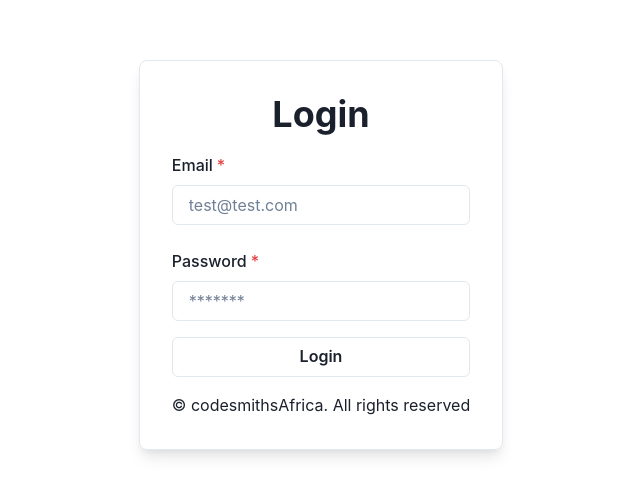
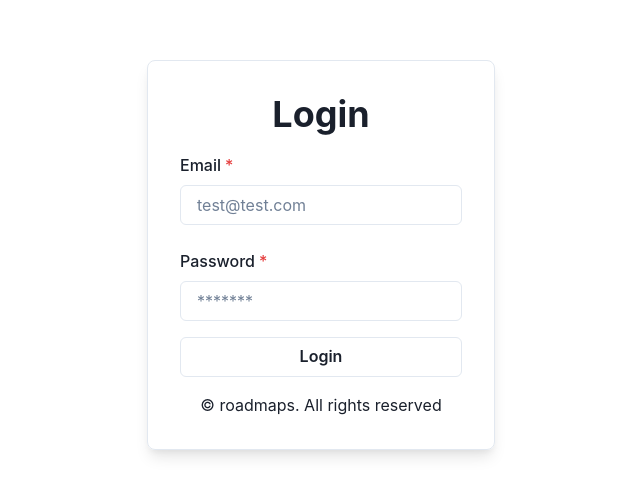
Before and after one commit to kelvinrandu/roadmap, a Next.js app in the folder roadmap/: page /login in a window 1280 px wide. Shown: the part 145-640 px from the top of the page, without its empty margins (319-959 px from the left). Built offline with nearby package versions, Linux system fonts and the light colour scheme; no server answers; a small style sheet from the web is missing.

Commit message:
minor changes in login form

```diff
--- a/roadmap/src/components/Login.tsx
+++ b/roadmap/src/components/Login.tsx
@@ -84,7 +84,7 @@ const LoginComponent: React.FC = () => {
         <Box textAlign="center">
           <div className="bg-gray-100">
             <div className="bg-gray-100 container mx-auto px-6 pt-10 pb-6">
-              © codesmithsAfrica. All rights reserved
+              © roadmaps. All rights reserved
             </div>
           </div>
         </Box>
```
